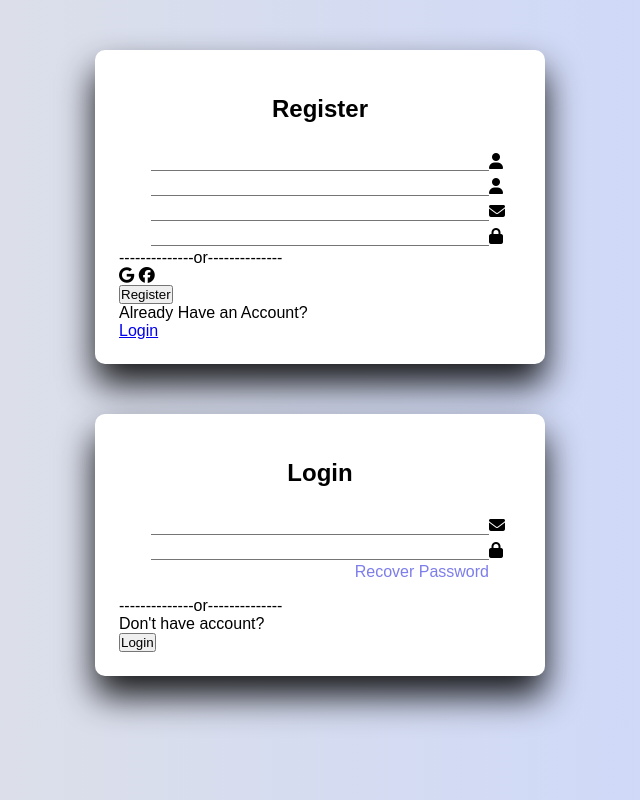
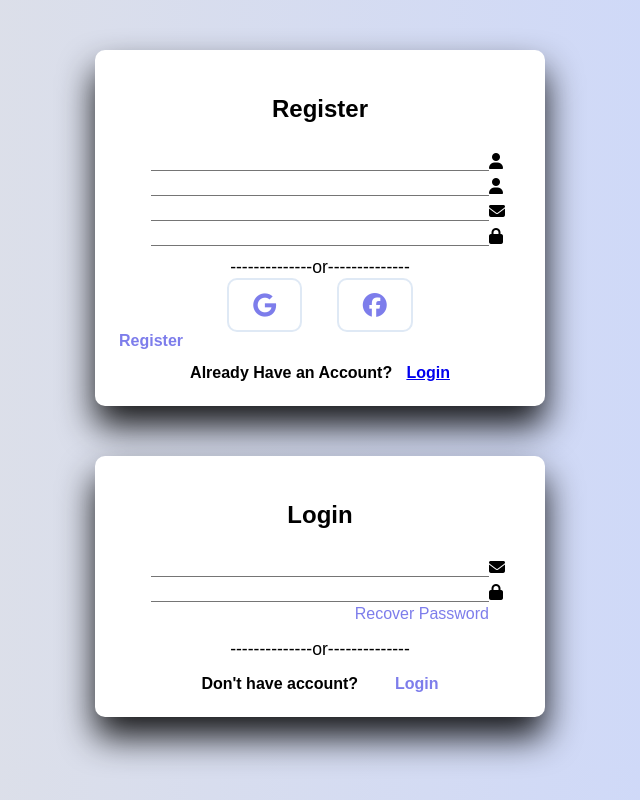
Before and after one commit to rebecca329/Bakewise, a PHP site: page / in a window 1280 px wide. Shown: the whole page, without its empty margins (320-960 px from the left). Run offline with PHP 8.4, Linux system fonts and the light colour scheme.

Commit message:
css update

```diff
--- a/style.css
+++ b/style.css
@@ -98,5 +98,57 @@ input:focus~label,input:not(:placeholder-shown)~lable{
     border:none;
     width:100%;
     background:rgb(125,125,235);
+    color:white;
+    cursor:pointer;
+    transition:0.9s;
+}
+.btn:hover{
+    background:#07001f;
+}
+.or{
+    font-size:1.1rem;
+    margin-top:0.5rem;
+    text-align:center;
 
 }
+.icons{
+    text-align:center;
+
+}
+.icons i{
+    color:rgb(125,125,235);
+    padding:0.8rem 1.5rem;
+    border-radius:10px;
+    font-size:1.5rem;
+    cursor:pointer;
+    border:2px solid #dfe9f5;
+    margin:0 15px;
+    transition:1s;
+
+}
+.icons i:hover{
+    background:#07001f;
+    font-size:1.6rem;
+    border:2px solid rgb(125,125,235);
+
+}
+.links{
+    display:flex;
+    justify-content:space-around;
+    padding:0 4rem;
+    margin-top:0.9rem;
+    font-weight:bold;
+
+}
+button{
+    color:rgb(125,125,235);
+    border:none;
+    background-color:transparent;
+    font-size:1rem;
+    font-weight:bold;
+}
+button:hover{
+    text-decoration:underline;
+    color:blue;
+
+}
```
Also changed, not shown: script.js (added).
